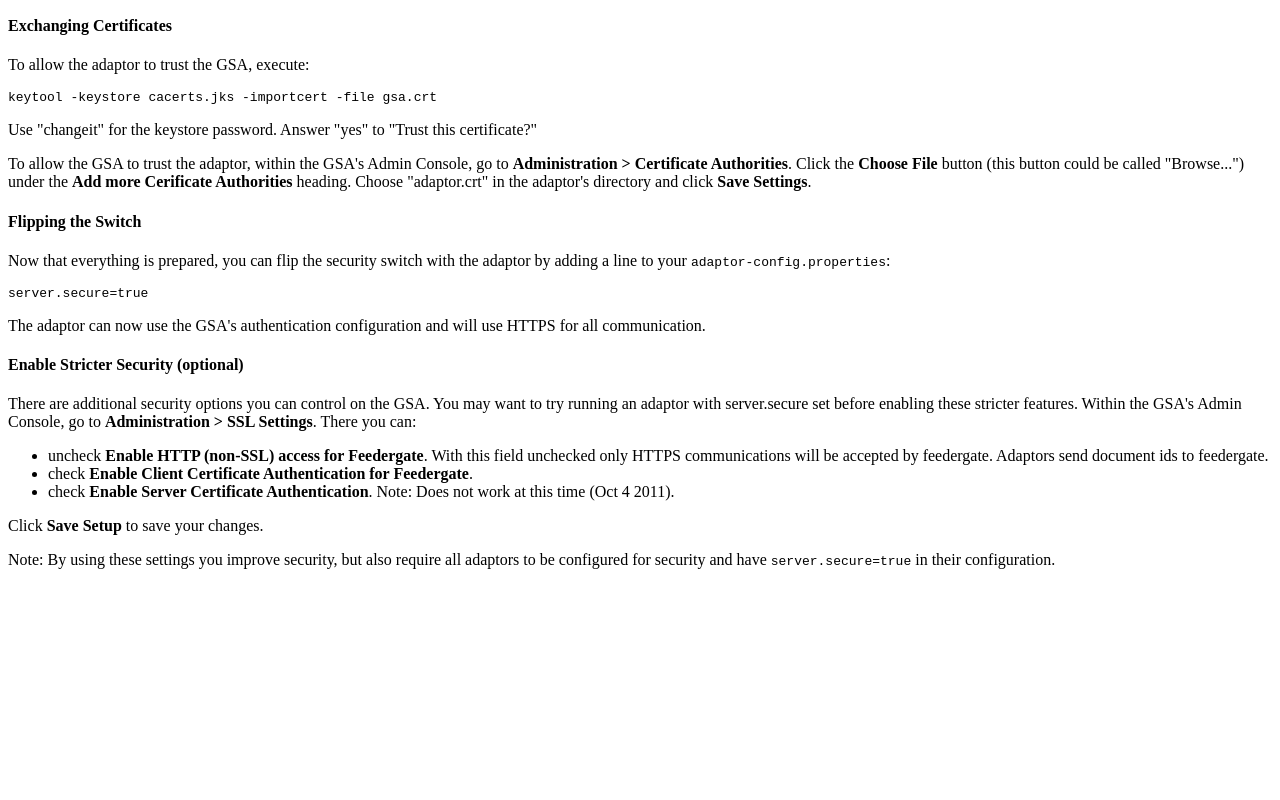
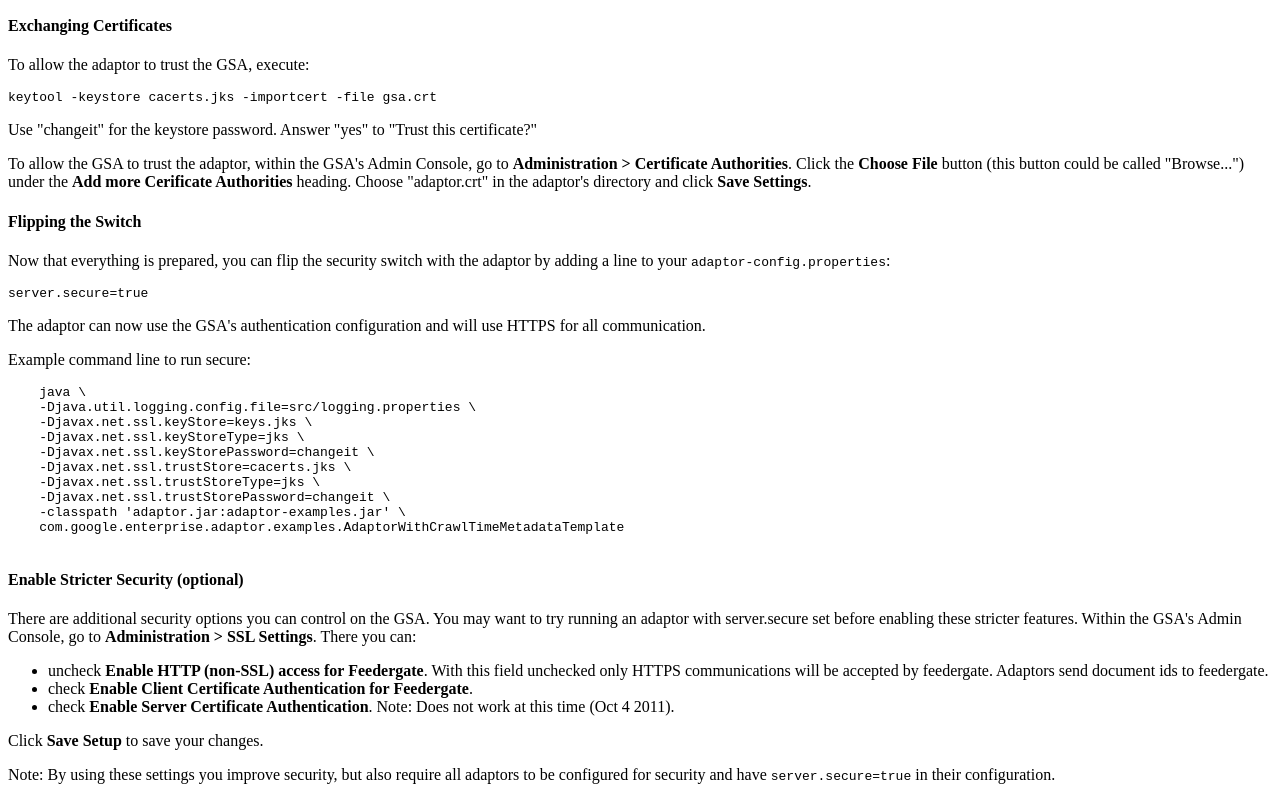
Before and after one commit to googlegsa/library, a plain HTML site: page src/overview.html in a window 1280 px wide. Shown: the part 2051-2851 px from the top of the page. Before the commit the page ends 2636 px from the top, so only its background shows below. Drawn offline with Linux system fonts and the light colour scheme.

Commit message:
document jvm args enabling security

```diff
--- a/src/overview.html
+++ b/src/overview.html
@@ -172,6 +172,19 @@ feed.name=mydocfeedtogsa</pre>
   <pre>server.secure=true</pre>
   <p>The adaptor can now use the GSA's authentication configuration and will use
     HTTPS for all communication.</p>
+  <p> Example command line to run secure:
+  <pre>
+    java \
+    -Djava.util.logging.config.file=src/logging.properties \
+    -Djavax.net.ssl.keyStore=keys.jks \
+    -Djavax.net.ssl.keyStoreType=jks \
+    -Djavax.net.ssl.keyStorePassword=changeit \
+    -Djavax.net.ssl.trustStore=cacerts.jks \
+    -Djavax.net.ssl.trustStoreType=jks \
+    -Djavax.net.ssl.trustStorePassword=changeit \
+    -classpath 'adaptor.jar:adaptor-examples.jar' \
+    com.google.enterprise.adaptor.examples.AdaptorWithCrawlTimeMetadataTemplate
+  </pre>
 
   <h4>Enable Stricter Security (optional)</h4>
   <p>There are additional security options you can control on the GSA.
@@ -193,4 +206,5 @@ feed.name=mydocfeedtogsa</pre>
     all adaptors to be configured for security and have
     <code>server.secure=true</code> in their configuration.
 
+
 </body>
```
